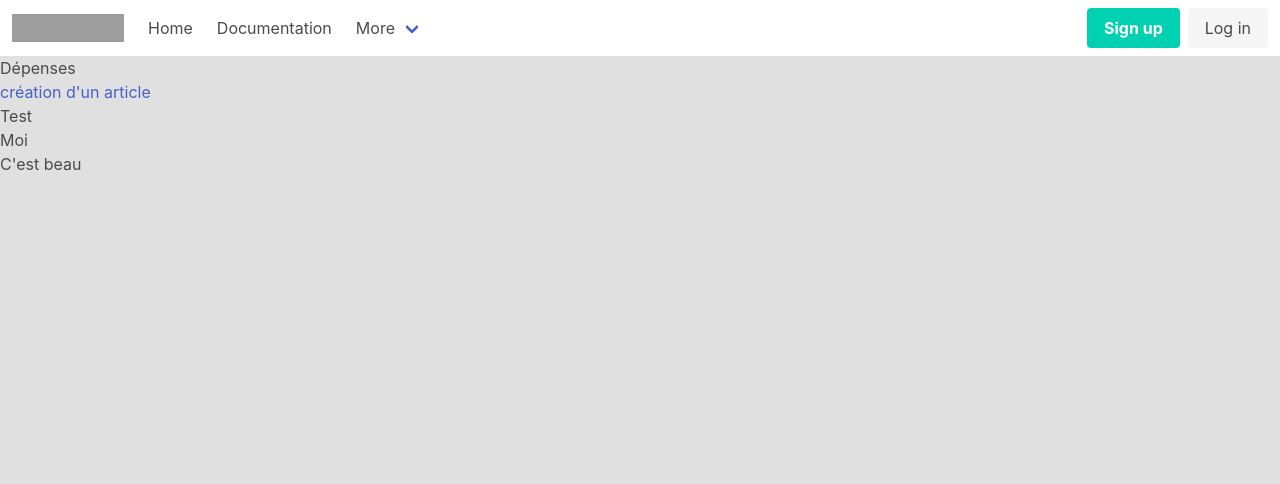
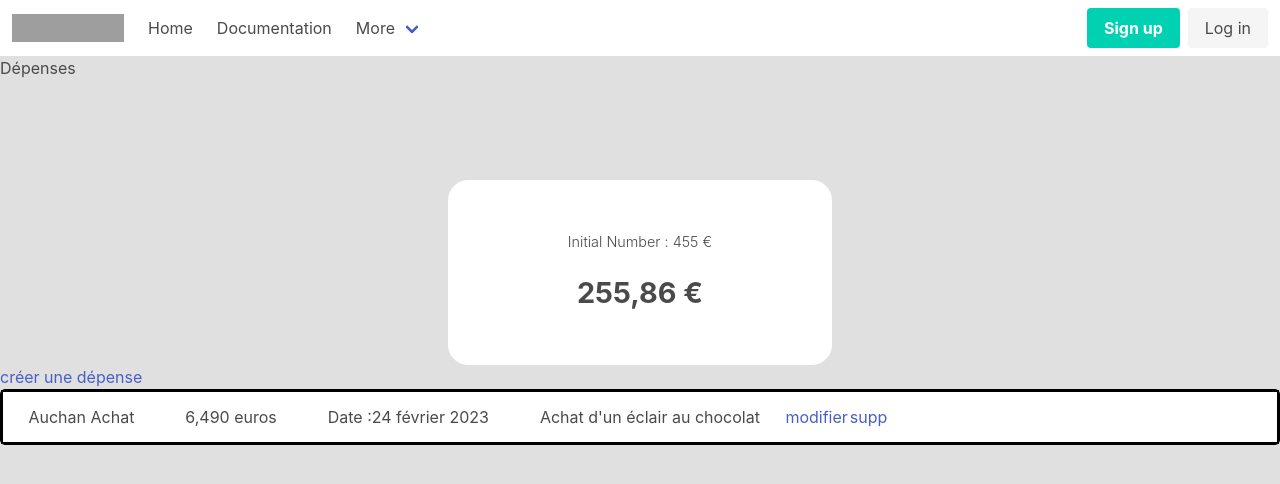
Before and after one commit to Orionis312050/PurchaseManager, a Django app: page / in a window 1280 px wide. Shown: the top 484 px of the page. Run offline with Django 4.2, Linux system fonts and the light colour scheme; data comes from the database, SQL or seed files in the repository; grey boxes are pictures that could not be loaded.

Commit message:
Refonte Purchase

```diff
--- a/purchaseManager/home/admin.py
+++ b/purchaseManager/home/admin.py
@@ -1,4 +1,4 @@
 from django.contrib import admin
-from .models import Article
+from .models import Depense
 # Register your models here.
-admin.site.register(Article)
+admin.site.register(Depense)
--- a/purchaseManager/home/forms.py
+++ b/purchaseManager/home/forms.py
@@ -1,7 +1,7 @@
 from django import forms
-from .models import Article
+from .models import Depense
 
-class ArtForm(forms.ModelForm):
+class DepForm(forms.ModelForm):
     class Meta:
-        model = Article
+        model = Depense
         fields = "__all__"
--- a/purchaseManager/home/models.py
+++ b/purchaseManager/home/models.py
@@ -1,11 +1,11 @@
 from django.db import models
 
 
-class Article(models.Model):
+class Depense(models.Model):
 
     title = models.CharField(max_length=200)
+    quantity = models.DecimalField(max_digits=10, decimal_places=3)
     desc = models.TextField()
-    auth = models.CharField(max_length=100)
     date = models.DateField(auto_now=True)
 
     def __str__(self):
--- a/purchaseManager/home/templates/index.html
+++ b/purchaseManager/home/templates/index.html
@@ -1,6 +1,7 @@
 {% load static %}
 <head>
     <link rel="stylesheet" href="https://cdn.jsdelivr.net/npm/bulma@0.9.4/css/bulma.min.css">
+  <link rel="icon" href="https://zupimages.net/up/23/08/m6ns.png">
   <link rel="stylesheet" href="{% static 'css/css.css' %}">
     <nav class="navbar" role="navigation" aria-label="main navigation">
   <div class="navbar-brand">
@@ -66,16 +67,32 @@
 <body>
     <h1>Dépenses</h1>
 
-    <a href="./create">création d'un article</a>
+    <div id="block-depense">
+        <p id="initial">Initial Number : 455 €</p>
+        <p id="total">255,86 €</p>
+    </div>
 
-    {% for article in articles %}
-    <div>
-        <p>{{ article.title }}</p>
+    <a href="./create">créer une dépense</a>
 
-        <p>{{ article.auth }}</p>
+    <div id="depenses_block">
+        <div id="fonction_dep">
 
-        <p>{{ article.desc }}</p>
+
+        </div>
+        {% for depense in depenses %}
+        <div class="dep_block">
+            <p class="dep_info">{{ depense.title }}</p>
+
+            <p class="dep_info">{{ depense.quantity }} euros</p>
+
+            <p class="dep_info">Date :{{ depense.date }}</p>
+
+            <p class="dep_info">{{ depense.desc }}</p>
+
+            <a href="#tuconnais"><span class="dep_info_fonc1" >modifier</span></a>
+
+            <a href="#tuconnais"><span class="dep_info_fonc2" >supp</span></a>
+        </div>
+        {% endfor %}
     </div>
-    <br>
-    {% endfor %}
 </body>
--- a/purchaseManager/home/views.py
+++ b/purchaseManager/home/views.py
@@ -1,23 +1,23 @@
 from django.shortcuts import render
-from .forms import ArtForm
-from .models import Article
+from .forms import DepForm
+from .models import Depense
 
 
 # Create your views here.
 
 def index(request):
-    articles = Article.objects.all()
-    return render(request, 'index.html', {'articles': articles})
+    depenses = Depense.objects.all()
+    return render(request, 'index.html', {'depenses': depenses})
 
 
 def create(request):
-    art = ArtForm()
+    dep = DepForm()
 
-    if art.is_valid():
-        title = art.cleaned_data('title')
-        desc = art.cleaned_data('desc')
-        auth = art.cleaned_data('auth')
-        article = Article(request.POST)
-        article.save()
+    if dep.is_valid():
+        title = dep.cleaned_data('title')
+        desc = dep.cleaned_data('desc')
+        quantity = dep.cleaned_data('quantity')
+        depense = Depense(request.POST)
+        depense.save()
 
-    return render(request, 'create.html', {'form': art})
+    return render(request, 'create.html', {'form': dep})
--- a/purchaseManager/purchaseManager/settings.py
+++ b/purchaseManager/purchaseManager/settings.py
@@ -105,9 +105,9 @@ AUTH_PASSWORD_VALIDATORS = [
 # Internationalization
 # https://docs.djangoproject.com/en/4.1/topics/i18n/
 
-LANGUAGE_CODE = 'en-us'
+LANGUAGE_CODE = 'fr'
 
-TIME_ZONE = 'UTC'
+TIME_ZONE = 'Europe/Paris'
 
 USE_I18N = True
 
--- a/purchaseManager/static/css/css.css
+++ b/purchaseManager/static/css/css.css
@@ -1,3 +1,77 @@
 html {
-    background-color: #E0E0E0
+    background-color: #E0E0E0;
 }
+
+#block-depense {
+    margin-top: 100px;
+    margin-left: auto;
+    margin-right: auto;
+    border: 1px solid white;
+    border-radius: 20px 20px 20px 20px;
+    background-color: white;
+    width: 30%;
+}
+
+#total {
+    text-align: center;
+    font-size: 180%;
+    font-weight: 700;
+    margin-bottom: 13%;
+}
+
+#initial {
+    text-align: center;
+    font-size: 90%;
+    font-weight: 300;
+    margin-top: 13%;
+    margin-bottom: 5%;
+}
+
+#depenses_block {
+    display: block;
+    width: 100%;
+    height: auto;
+    border: 1px solid black;
+    border-radius: 5px 5px 5px 5px;
+}
+
+.dep_block {
+    display: -moz-box;
+    -moz-box-orient: horizontal;
+    -moz-box-pack: left;
+    -moz-box-align: center;
+    display: -webkit-box;
+    -webkit-box-orient: horizontal;
+    -webkit-box-pack: left;
+    -webkit-box-align: center;
+    height: auto;
+    width: 100%;
+    background-color: white;
+    border: 2px solid black;
+}
+
+.dep_info {
+    /*display: inline-block;*/
+    margin-left: 2%;
+    margin-right: 2%;
+    margin-top: 1%;
+    margin-bottom: 1%;
+}
+
+.dep_info_fonc1 {
+    /*display: inline-block;*/
+    -moz-box-flex: 1;
+    -webkit-box-flex: 1;
+    margin-right: 2%;
+    margin-top: 1%;
+    margin-bottom: 1%;
+}
+
+.dep_info_fonc2 {
+    /*display: inline-block;*/
+    -moz-box-flex: 1;
+    -webkit-box-flex: 1;
+    margin-right: 2%;
+    margin-top: 1%;
+    margin-bottom: 1%;
+}
```
Also changed, not shown: purchaseManager/db.sqlite3.
